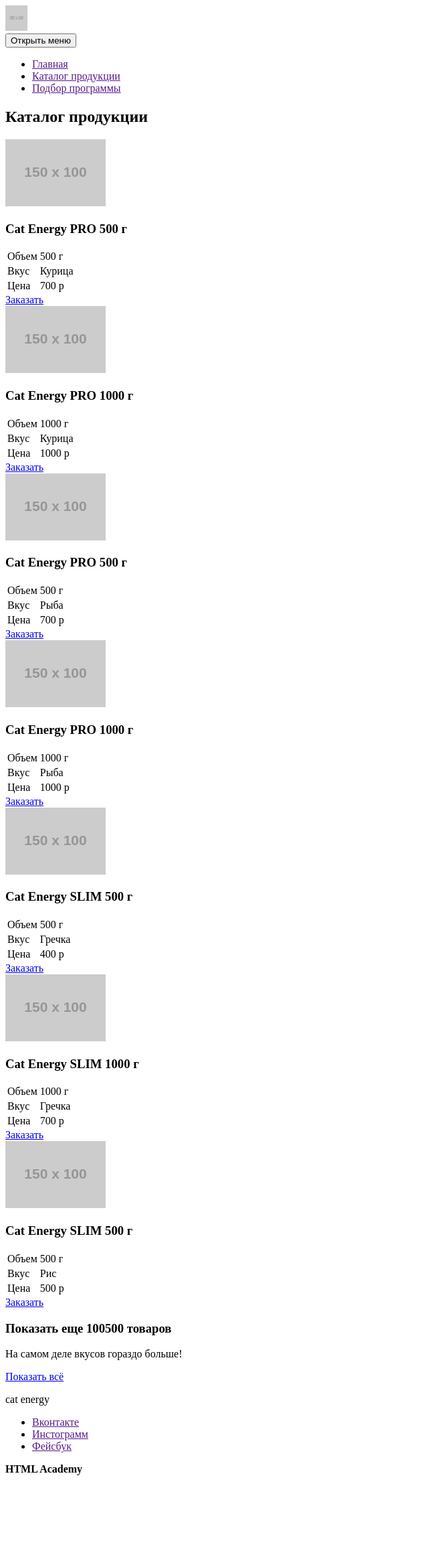
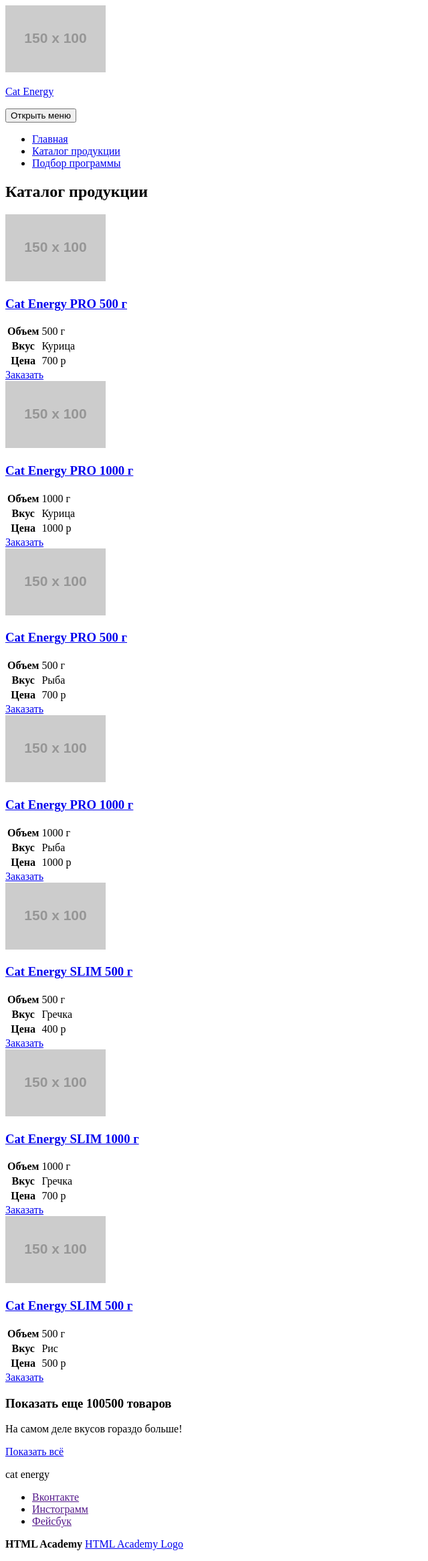
Before and after one commit to alehinoleg/164184-cat-energy-16, a website: page source/catalog.html in a window 1280 px wide. Shown: the whole page at 67% size, without its empty margins (0-640 px from the left). Before the commit the page ends 2219 px from the top, so only its background shows below. Drawn offline with Linux system fonts and the light colour scheme; placeholder pictures from the web are drawn by us.

Commit message:
добавил форму, исправил ошибки

```diff
--- a/source/catalog.html
+++ b/source/catalog.html
@@ -6,194 +6,223 @@
   </head>
   <body>
     <header class="page-header">
-      <a href="#" class="page-header__logo">
-        <img class="page-header__logo-image" src="http://placehold.it/150x100" alt="cat-energy" width="33px" height="38px">
+      <a href="#" class="logo">
+        <img src="http://placehold.it/150x100" class="logo__img" alt="logo">
+        <p class="logo__hashtag">Cat Energy</p>
       </a>
-      <nav class="main-nav">
-        <button class="main-nav__toggle">Открыть меню</button>
-        <ul class="main-nav__list site_list">
+      <nav class="main-menu">
+        <button class="main-menu__toggle">Открыть меню</button>
+        <ul class="main-nav__list">
           <li class="site_list__item site_list__item-active">
-            <a href="">Главная</a>
+            <a href="#">Главная</a>
           </li>
           <li class="site_list__item">
-            <a href="">Каталог продукции</a>
+            <a href="#">Каталог продукции</a>
           </li>
           <li class="site_list__item">
-            <a href="">Подбор программы</a>
+            <a href="#">Подбор программы</a>
           </li>
         </ul>
       </nav>
     </header>
 
     <main class="page-main">
+      <h2 class="page-main__title">Каталог продукции</h2>
       <section class="page-main__product-catalog">
-        <h2 class="page-main__title">Каталог продукции</h2>
-        <section class="product">
-          <img class="product__img" src="http://placehold.it/150x100">
+        <article class="product">
+          <a href="#">
+            <img class="product__img" src="http://placehold.it/150x100" alt="Продукт">
+          </a>
+          <a href="#">
             <h3 class="product__name">Cat Energy PRO 500 г</h3>
-          <table>
+          </a>
+          <table class="product__specification">
             <tr>
-              <td>Объем</td>
+              <th>Объем</th>
               <td>500 г</td>
             </tr>
             <tr>
-              <td>Вкус</td>
+              <th>Вкус</th>
               <td>Курица</td>
             </tr>
             <tr>
-              <td>Цена</td>
+              <th>Цена</th>
               <td>700 р</td>
             </tr>
           </table>
-          <a href="#" class="button-green">Заказать</a>
-        </section>
+          <a href="#" class="main-btn">Заказать</a>
+        </article>
 
-        <section class="product">
-          <img class="product__img" src="http://placehold.it/150x100">
+        <article class="product">
+          <a href="#">
+            <img class="product__img" src="http://placehold.it/150x100" alt="Продукт">
+          </a>
+          <a href="#">
             <h3 class="product__name">Cat Energy PRO 1000 г</h3>
-          <table>
+          </a>
+          <table class="product__specification">
             <tr>
-              <td>Объем</td>
+              <th>Объем</th>
               <td>1000 г</td>
             </tr>
             <tr>
-              <td>Вкус</td>
+              <th>Вкус</th>
               <td>Курица</td>
             </tr>
             <tr>
-              <td>Цена</td>
+              <th>Цена</th>
               <td>1000 р</td>
             </tr>
           </table>
-          <a href="#" class="button-green">Заказать</a>
-        </section>
+          <a href="#" class="main-btn">Заказать</a>
+        </article>
 
-        <section class="product">
-          <img class="product__img" src="http://placehold.it/150x100">
+        <article class="product">
+          <a href="#">
+            <img class="product__img" src="http://placehold.it/150x100" alt="Продукт">
+          </a>
+          <a href="#">
             <h3 class="product__name">Cat Energy PRO 500 г</h3>
-          <table>
+          </a>
+          <table class="product__specification">
             <tr>
-              <td>Объем</td>
+              <th>Объем</th>
               <td>500 г</td>
             </tr>
             <tr>
-              <td>Вкус</td>
+              <th>Вкус</th>
               <td>Рыба</td>
             </tr>
             <tr>
-              <td>Цена</td>
+              <th>Цена</th>
               <td>700 р</td>
             </tr>
           </table>
-          <a href="#" class="button-green">Заказать</a>
-        </section>
+          <a href="#" class="main-btn">Заказать</a>
+        </article>
 
-        <section class="product">
-          <img class="product__img" src="http://placehold.it/150x100">
+        <article class="product">
+          <a href="#">
+            <img class="product__img" src="http://placehold.it/150x100" alt="Продукт">
+          </a>
+          <a href="#">
             <h3 class="product__name">Cat Energy PRO 1000 г</h3>
-          <table>
+          </a>
+          <table class="product__specification">
             <tr>
-              <td>Объем</td>
+              <th>Объем</th>
               <td>1000 г</td>
             </tr>
             <tr>
-              <td>Вкус</td>
+              <th>Вкус</th>
               <td>Рыба</td>
             </tr>
             <tr>
-              <td>Цена</td>
+              <th>Цена</th>
               <td>1000 р</td>
             </tr>
           </table>
-          <a href="#" class="button-green">Заказать</a>
-        </section>
+          <a href="#" class="main-btn">Заказать</a>
+        </article>
 
-        <section class="product">
-          <img class="product__img" src="http://placehold.it/150x100">
+        <article class="product">
+          <a href="#">
+            <img class="product__img" src="http://placehold.it/150x100" alt="Продукт">
+          </a>
+          <a href="#">
             <h3 class="product__name">Cat Energy SLIM 500 г</h3>
-          <table>
+          </a>
+          <table class="product__specification">
             <tr>
-              <td>Объем</td>
+              <th>Объем</th>
               <td>500 г</td>
             </tr>
             <tr>
-              <td>Вкус</td>
+              <th>Вкус</th>
               <td>Гречка</td>
             </tr>
             <tr>
-              <td>Цена</td>
+              <th>Цена</th>
               <td>400 р</td>
             </tr>
           </table>
-          <a href="#" class="button-green">Заказать</a>
-        </section>
+          <a href="#" class="main-btn">Заказать</a>
+        </article>
 
-        <section class="product">
-          <img class="product__img" src="http://placehold.it/150x100">
+        <article class="product">
+          <a href="#">
+            <img class="product__img" src="http://placehold.it/150x100" alt="Продукт">
+          </a>
+          <a href="#">
             <h3 class="product__name">Cat Energy SLIM 1000 г</h3>
-          <table>
+          </a>
+          <table class="product__specification">
             <tr>
-              <td>Объем</td>
+              <th>Объем</th>
               <td>1000 г</td>
             </tr>
             <tr>
-              <td>Вкус</td>
+              <th>Вкус</th>
               <td>Гречка</td>
             </tr>
             <tr>
-              <td>Цена</td>
+              <th>Цена</th>
               <td>700 р</td>
             </tr>
           </table>
-          <a href="#" class="button-green">Заказать</a>
-        </section>
+          <a href="#" class="main-btn">Заказать</a>
+        </article>
 
-        <section class="product">
-          <img class="product__img" src="http://placehold.it/150x100">
+        <article class="product">
+          <a href="#">
+            <img class="product__img" src="http://placehold.it/150x100" alt="Продукт">
+          </a>
+          <a href="#">
             <h3 class="product__name">Cat Energy SLIM 500 г</h3>
-          <table>
+          </a>
+          <table class="product__specification">
             <tr>
-              <td>Объем</td>
+              <th>Объем</th>
               <td>500 г</td>
             </tr>
             <tr>
-              <td>Вкус</td>
+              <th>Вкус</th>
               <td>Рис</td>
             </tr>
             <tr>
-              <td>Цена</td>
+              <th>Цена</th>
               <td>500 р</td>
             </tr>
           </table>
-          <a href="#" class="button-green">Заказать</a>
-        </section>
+          <a href="#" class="main-btn">Заказать</a>
+        </article>
 
-        <section class="product--all">
+        <article class="product product--all">
           <h3 class="product__name">Показать еще 100500 товаров</h3>
           <p class="product__description">На самом деле вкусов гораздо больше!</p>
-          <a href="#" class="button-green button-gray">Показать всё</a>
-        </section>
+          <a href="#" class="main-btn main-btn--secondary">Показать всё</a>
+        </article>
       </section>
     </main>
 
     <footer class="page-footer">
       <p class="page-footer__hashtag">cat energy</p>
 
-      <ul class="page-footer__social">
+      <ul class="social">
         <li>
-          <a href="" class="page-footer__buttom">Вконтакте</a>
+          <a href="" class="social__link social__link--vk">Вконтакте</a>
         </li>
         <li>
-          <a href="" class="page-footer__buttom">Инстограмм</a>
+          <a href="" class="social__link social__link--in">Инстограмм</a>
         </li>
         <li>
-          <a href="" class="page-footer__buttom">Фейсбук</a>
+          <a href="" class="social__link social__link--fb">Фейсбук</a>
         </li>
       </ul>
 
       <p class="page-footer__copyright">
         <b>HTML Academy</b>
-        <a href="" class="page-footer__logo"></a>
+        <a href="https://htmlacademy.ru/intensive/adaptive" class="page-footer__logo">HTML Academy Logo</a>
       </p>
     </footer>
   </body>
```
Also changed, not shown: source/form.html (added, +122 -0 lines), source/index.html (+33 -32 lines). Lines whose indentation alone changed are shown as unchanged.
